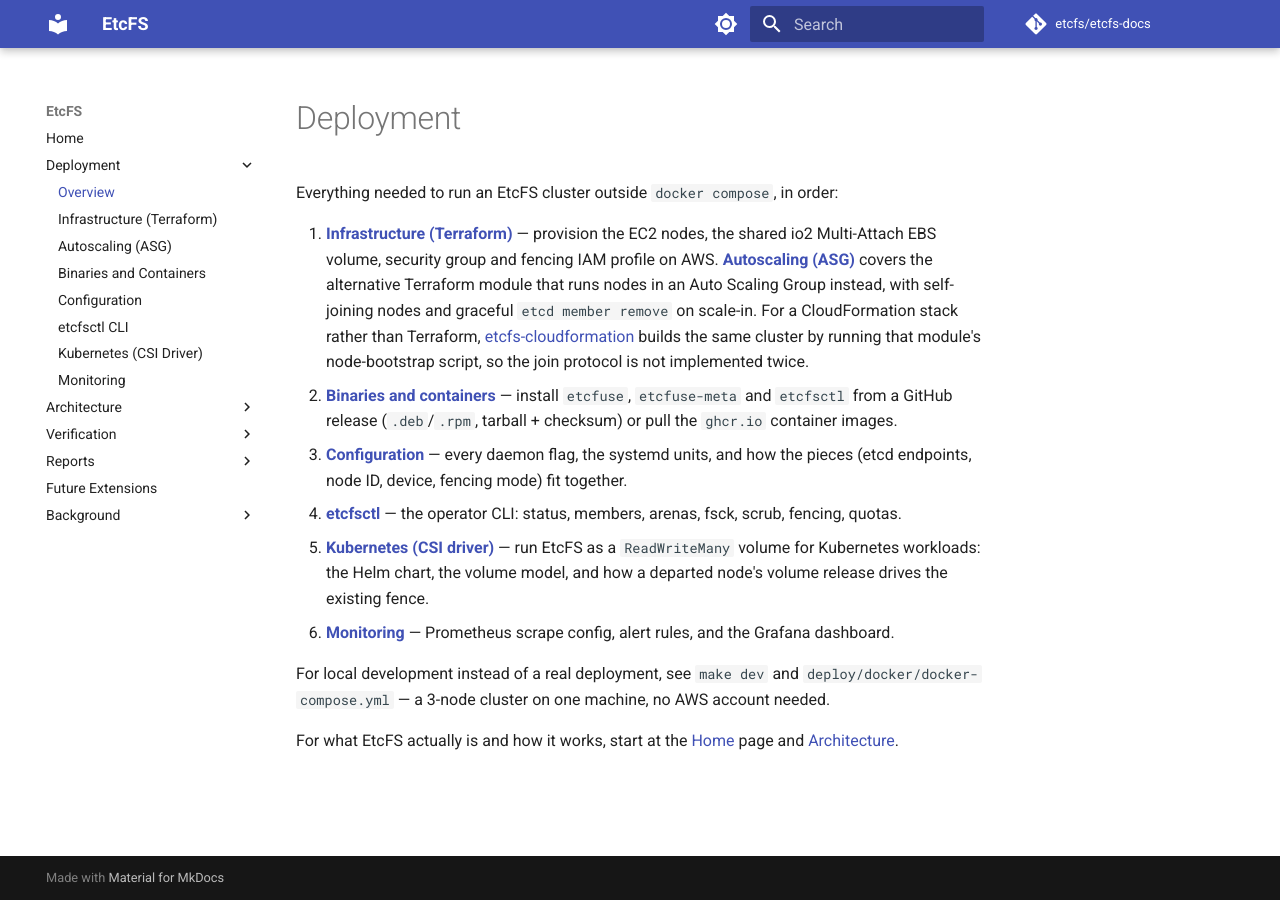
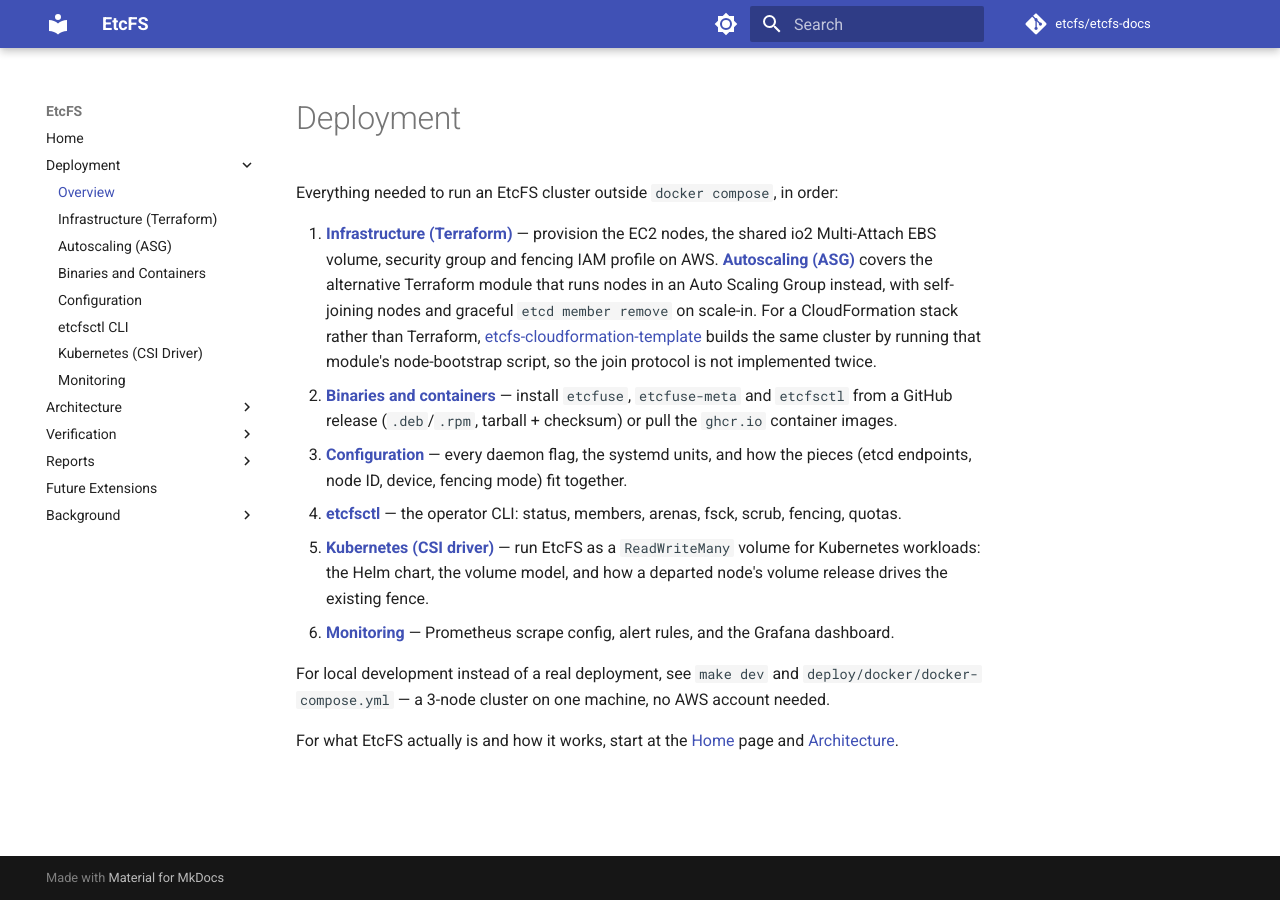
Before and after one commit to etcfs/etcfs-docs, an MkDocs documentation site: the page built from docs/deployment/index.md, in a window 1280 px wide. Built offline with MkDocs 1.6.1 and Material for MkDocs 9.7.7, drawn with Linux system fonts in a browser that asks for light colours; comment, search, counter and statistics services are not loaded.

Commit message:
docs: pointed the cloudformation links at etcfs-cloudformation-template

```diff
--- a/docs/deployment/index.md
+++ b/docs/deployment/index.md
@@ -8,7 +8,7 @@ Everything needed to run an EtcFS cluster outside `docker compose`, in order:
    alternative Terraform module that runs nodes in an Auto Scaling Group
    instead, with self-joining nodes and graceful `etcd member remove` on
    scale-in. For a CloudFormation stack rather than Terraform,
-   [etcfs-cloudformation](https://github.com/etcfs/etcfs-cloudformation)
+   [etcfs-cloudformation-template](https://github.com/etcfs/etcfs-cloudformation-template)
    builds the same cluster by running that module's node-bootstrap script, so
    the join protocol is not implemented twice.
 2. **[Binaries and containers](binaries.md)** — install `etcfuse`,
```
Also changed, not shown: docs/deployment/autoscaling.md (+1 -1 lines).
